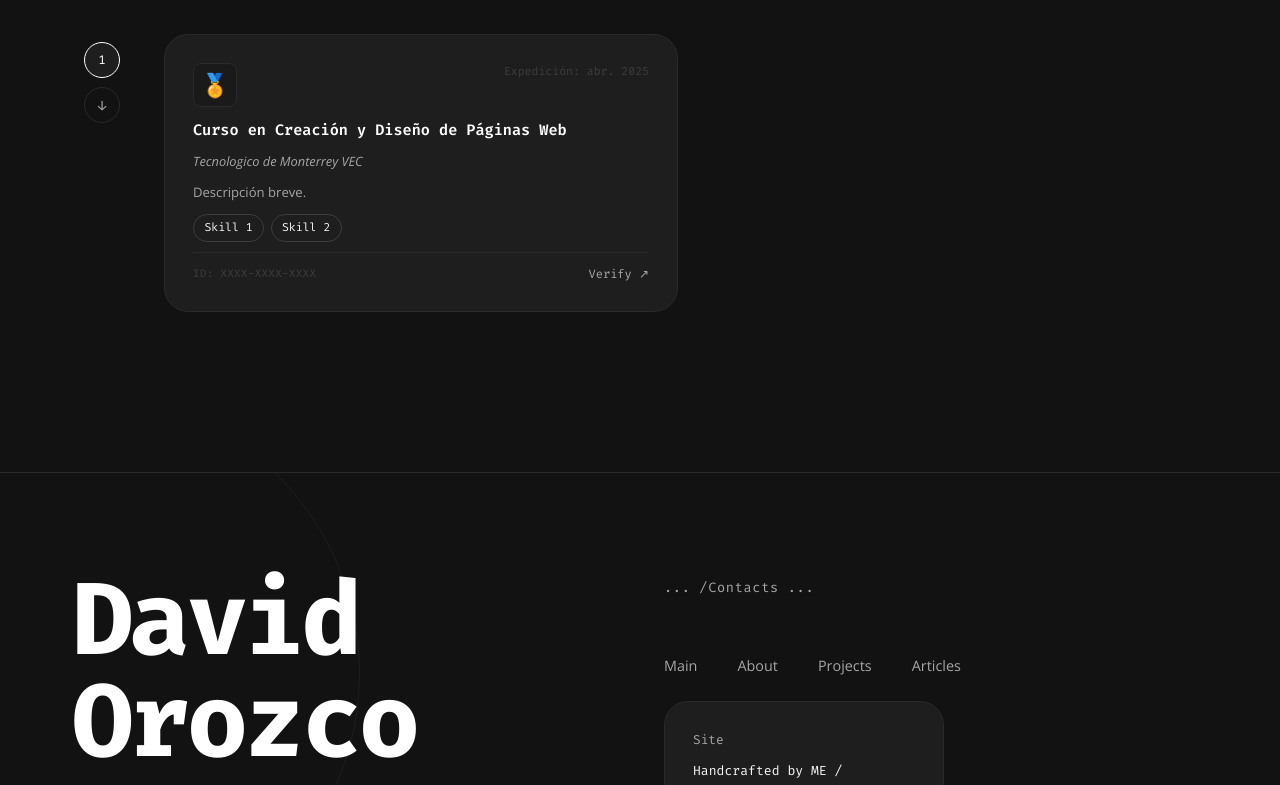
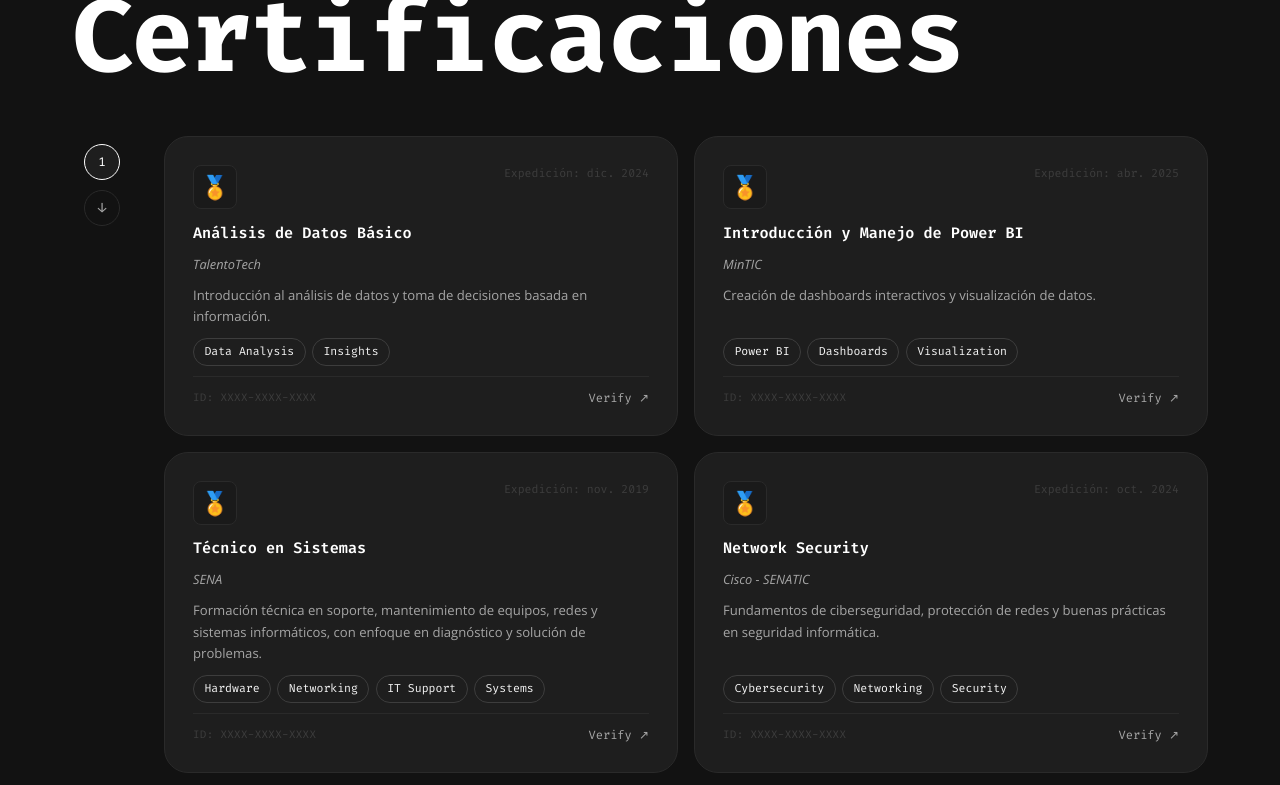
Before and after one commit to DavidOrozco15/PortafolioV1, a React (Vite) app: page / in a window 1280 px wide. Shown: the part 6120-6905 px from the top of the page. Built offline with nearby package versions, Linux system fonts and the light colour scheme.

Commit message:
feat: se modifico la seccion de certificaciones

```diff
--- a/src/components/Certifications.jsx
+++ b/src/components/Certifications.jsx
@@ -5,14 +5,50 @@ import './Certifications.css';
 const certifications = [
   {
     id: 1,
-    title: 'Curso en Creación y Diseño de Páginas Web',          // ✏️ Nombre del certificado
-    issuer: 'Tecnologico de Monterrey VEC',        // ✏️ Quien lo emite
-    date: 'Expedición: abr. 2025',                    // ✏️ Fecha
-    credentialId: 'XXXX-XXXX-XXXX',       // ✏️ ID de la credencial
-    credentialUrl: '',                     // ✏️ URL externa (opcional)
-    image: '/certs/cert1.png',             // ✏️ Imagen en public/certs/
-    description: 'Descripción breve.',
-    tags: ['Skill 1', 'Skill 2'],
+    title: 'Análisis de Datos Básico',
+    issuer: 'TalentoTech',
+    date: 'Expedición: dic. 2024',
+    credentialId: 'XXXX-XXXX-XXXX',
+    credentialUrl: '',
+    image: '/certs/cert1.png',
+    description: 'Introducción al análisis de datos y toma de decisiones basada en información.',
+    tags: ['Data Analysis', 'Insights'],
+  },
+
+  {
+    id: 2,
+    title: 'Introducción y Manejo de Power BI',
+    issuer: 'MinTIC',
+    date: 'Expedición: abr. 2025',
+    credentialId: 'XXXX-XXXX-XXXX',
+    credentialUrl: '',
+    image: '/certs/cert1.png',
+    description: 'Creación de dashboards interactivos y visualización de datos.',
+    tags: ['Power BI', 'Dashboards', 'Visualization'],
+  },
+
+  {
+    id: 3,
+    title: 'Técnico en Sistemas',
+    issuer: 'SENA',
+    date: 'Expedición: nov. 2019',
+    credentialId: 'XXXX-XXXX-XXXX',
+    credentialUrl: '',
+    image: '/certs/cert1.png',
+    description: 'Formación técnica en soporte, mantenimiento de equipos, redes y sistemas informáticos, con enfoque en diagnóstico y solución de problemas.',
+    tags: ['Hardware', 'Networking', 'IT Support', 'Systems'],
+  },
+
+  {
+    id: 4,
+    title: 'Network Security',
+    issuer: 'Cisco - SENATIC',
+    date: 'Expedición: oct. 2024',
+    credentialId: 'XXXX-XXXX-XXXX',
+    credentialUrl: '',
+    image: '/certs/cert1.png',
+    description: 'Fundamentos de ciberseguridad, protección de redes y buenas prácticas en seguridad informática.',
+    tags: ['Cybersecurity', 'Networking', 'Security'],
   },
 
   // ✏️ Copia este bloque para agregar más certificados
@@ -99,7 +135,7 @@ export default function Certifications() {
       <div className="container">
         <div className="certs-header">
           <p className="section-label">Certifications</p>
-          <h2 className={`section-title-large fade-in ${inView ? 'visible' : ''}`}>Certifications</h2>
+          <h2 className={`section-title-large fade-in ${inView ? 'visible' : ''}`}>Formación y Certificaciones</h2>
         </div>
         <div className="certs-layout">
           <div className="certs-pagination-side">
```
